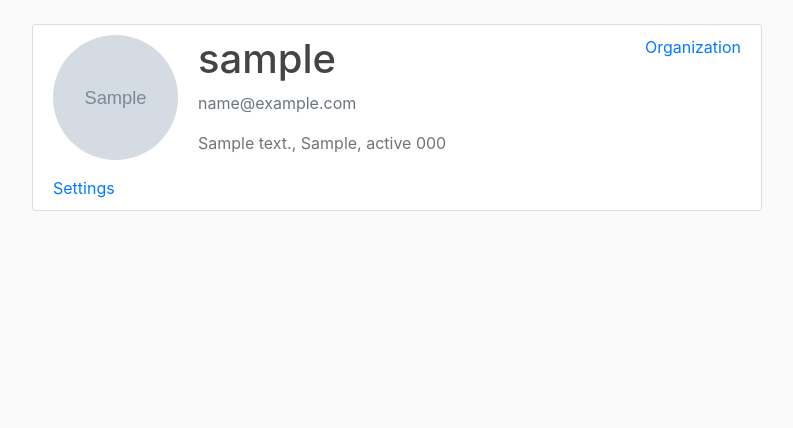
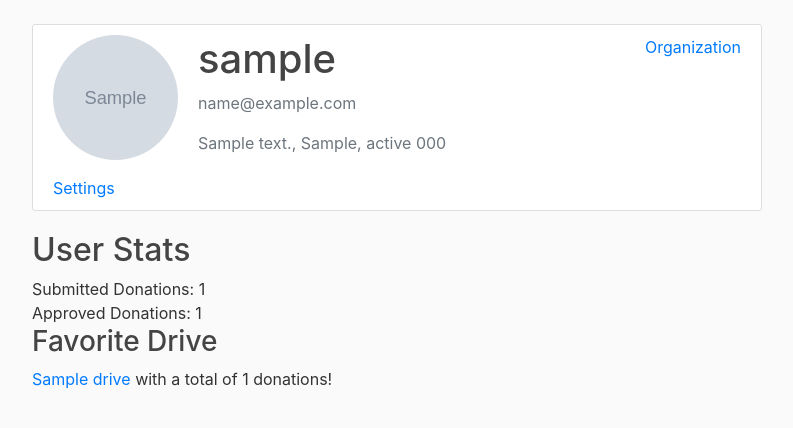
Before and after one commit to PaulOhNoes/CSC400, a Django app: page /profile/ in a window 1280 px wide. Shown: the part 56-484 px from the top of the page, without its empty margins (53-846 px from the left). Run offline with Django 3.2, Linux system fonts and the light colour scheme; a user stored in the database is signed in; tables that the repository leaves empty hold one stand-in row (values such as "Sample post"); grey boxes marked "Sample" are stand-in pictures; some libraries are stand-ins or nearby versions.

Commit message:
- New stats for Drives and Users   - Stats page for Drives - Drives now have a completion bar - Location Map defaults your location - Donations now display their drives

```diff
--- a/CSC400/urls.py
+++ b/CSC400/urls.py
@@ -23,7 +23,7 @@ from users import views as user_views
 
 urlpatterns = [
     path('admin/', admin.site.urls),
-    path('donos/', include('donos.urls')),
+    path('', include('donos.urls')),
     path('profile/', include('users.urls')),
     path('register/', user_views.register, name='register'),
     path('register2/', user_views.register2, name='register2'),
--- a/donos/models.py
+++ b/donos/models.py
@@ -69,7 +69,6 @@ class Drive(models.Model):
     content = models.TextField(max_length=1000)
     start_date = models.DateTimeField(default=timezone.now)
     end_date = models.DateTimeField(default=timezone.now)
-    # active = models.BooleanField(default=True)
     orgID = models.ForeignKey(Organization, on_delete=models.CASCADE)
     author = models.ForeignKey(User, on_delete=models.CASCADE)
     address = models.CharField(max_length=50)
@@ -108,6 +107,14 @@ class Drive(models.Model):
         else:
             return False
 
+    # time left before expiration
+    @property
+    def time_left(self):
+        if timezone.now() < self.end_date:
+            return self.end_date - timezone.now()
+        else:
+            return 0
+
 
 # TODO NO LONGER NEEDED
 class UserDrives(models.Model):
--- a/donos/urls.py
+++ b/donos/urls.py
@@ -19,6 +19,7 @@ urlpatterns = [
     path('drive/<int:pk>/donate/<int:dnum>/edit/', views.donation_edit, name='drive-donation-edit'),
     path('drive/<int:pk>/donations', views.donations, name='drive-donations'),
     path('drive/<int:pk>/notification_post/', views.notification_post, name='drive-notification-post'),
+    path('drive/<int:pk>/stats/', views.drive_stats, name='drive-stats'),
     path('drive/<int:pk>/<int:id>/notification_view/', views.notification_view, name='drive-notification-view'),
     path('drive/new/', DriveCreateView.as_view(), name='drive-create'),
     path('organization/new/', views.org_register, name='donos-new_organization'),
--- a/templates/donos/home.html
+++ b/templates/donos/home.html
@@ -1,5 +1,6 @@
 {% extends "donos/base.html" %}
 {% block content %}
+    <h1>All Drives</h1>
     {# display city and state filter buttons if user is logged in#}
     {% if user.is_authenticated %}
         <div>
--- a/templates/donos/locations_map.html
+++ b/templates/donos/locations_map.html
@@ -21,4 +21,5 @@
       frameborder="0" style="border:0"
       src={{ link }} allowfullscreen>
     </iframe>
+    {{ user.profile.zipcode }}
 {% endblock %}
--- a/templates/donos/organization_view.html
+++ b/templates/donos/organization_view.html
@@ -3,9 +3,9 @@
 {% block content %}
     <h2>{{ org.name}}</h2>
     <p>VERIFIED: {{ org.verified }}</p>
-    <p>{{ org.description}}</p>
-    <p>{{ org.address }}, {{ org.city }} {{ org.state }}</p>
-    <p>{{ org.email }}</p>
+    <p>Description: {{ org.description}}</p>
+    <p>Address: {{ org.address }}, {{ org.city }} {{ org.state }}</p>
+    <p>Email: {{ org.email }}</p>
 
     {% if org.id is user.organization.id %}
         <a href="{% url 'donos-organization-settings' %}">Settings</a>
--- a/templates/users/announcements_donations.html
+++ b/templates/users/announcements_donations.html
@@ -5,7 +5,7 @@
     {% for donation in data %}
         <article class="media content-section">
           <div class="media-body">
-            <h1><a class="article-title" href="{% url 'drive-donation-edit' donation.drive.id donation.id %}"> Donation #{{ donation.id }}</a></h1>
+            <h1><a class="article-title" href="{% url 'drive-donation-view' donation.drive.id donation.id %}"> Donation #{{ donation.id }}</a></h1>
             <h2>{{ donation.date|date:"Y-m-d" }}</h2>
             <p class="article-content">Approved: {{ donation.approved }}</p>
           </div>
--- a/templates/users/profile.html
+++ b/templates/users/profile.html
@@ -23,4 +23,21 @@
       </div>
         <a href="{% url 'users-settings' %}">Settings</a>
     </div>
+    <div>
+        <h2>User Stats</h2>
+        <div>
+            <div>
+                Submitted Donations: {{ donations }}
+            </div>
+            <div>
+                Approved Donations: {{ donations_approved }}
+            </div>
+            <div>
+                {% if fav_drive is not None and fav_drive_donations is not None %}
+                    <h3>Favorite Drive</h3>
+                  <a href="{% url 'drive-detail' fav_drive.id %}">{{ fav_drive.title}}</a> with a total of {{ fav_drive_donations }} donations!
+                {% endif %}
+            </div>
+        </div>
+    </div>
 {% endblock %}
--- a/users/views.py
+++ b/users/views.py
@@ -3,8 +3,9 @@ from django.contrib import messages
 from django.contrib.auth import login, authenticate
 from django.contrib.auth.decorators import login_required
 from django.core.paginator import Paginator
+from django.db.models import Count
 from .forms import UserRegisterForm, UserUpdateForm, ProfileUpdateForm
-from donos.models import Notifications, Donation
+from donos.models import Notifications, Donation, Drive
 from itertools import chain
 
 # Create your views here.
@@ -51,7 +52,26 @@ def register2(request):
 
 @login_required
 def profile(request):
-    return render(request, 'users/profile.html')
+    user = request.user
+    donations = user.donation_set.count()
+    donations_approved = user.donation_set.filter(approved=True).count()
+    fav = user.donation_set.all().values('drive').annotate(total=Count('drive')).order_by('-total').first()
+
+    fav_drive = None
+    fav_total = None
+
+    # checks if user has donated
+    if fav is not None:
+        fav_drive = Drive.objects.get(pk=fav['drive'])
+        fav_total = fav['total']
+
+    context = {
+        'donations': donations,
+        'donations_approved': donations_approved,
+        'fav_drive': fav_drive,
+        'fav_drive_donations': fav_total,
+    }
+    return render(request, 'users/profile.html', context=context)
 
 
 @login_required
```
Also changed, not shown: donos/views.py (+50 -4 lines), templates/donos/drive_detail.html (+8 -0 lines), templates/donos/drive_stats.html (added, +31 -0 lines).
